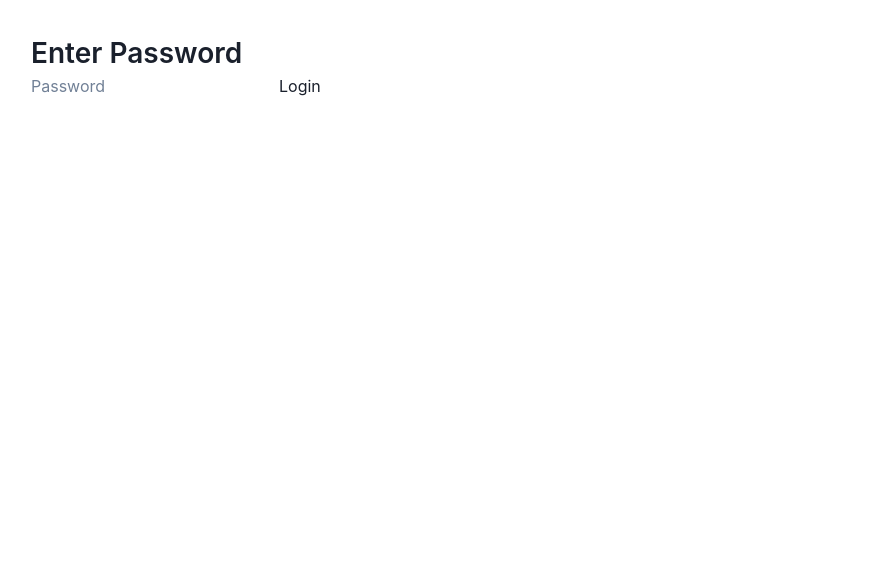
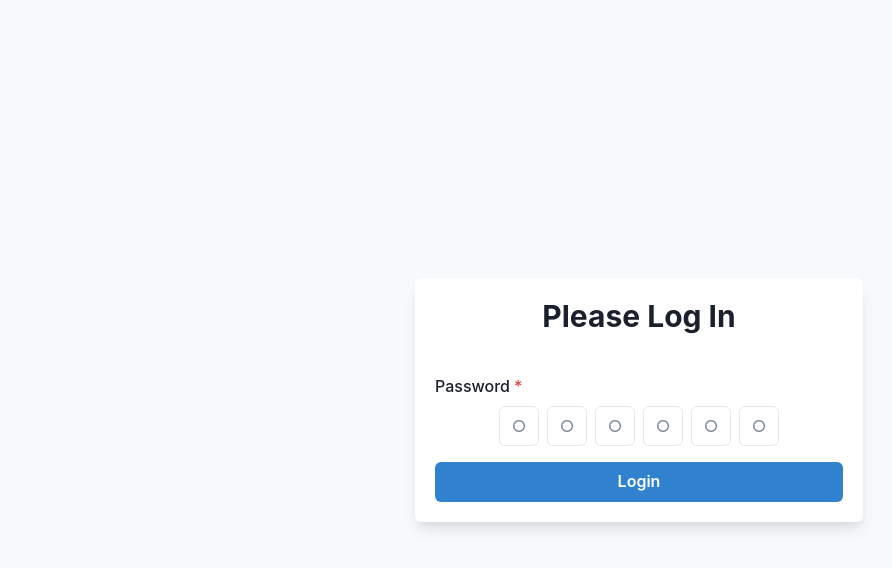
Before and after one commit to Carson-NNY/check-in-app, a Next.js app: page /login in a window 1280 px wide. Shown: the top 568 px of the page, without its empty margins (1-893 px from the left). Built offline with nearby package versions, Linux system fonts and the light colour scheme.

Commit message:
login page, logout button, pin component

```diff
--- a/package.json
+++ b/package.json
@@ -11,6 +11,7 @@
   "dependencies": {
     "@ark-ui/react": "^5.14.0",
     "@chakra-ui/next-js": "^2.4.2",
+    "@chakra-ui/pin-input": "^2.1.0",
     "@chakra-ui/react": "^2.10.9",
     "@emotion/react": "^11.14.0",
     "@emotion/styled": "^11.14.0",
--- a/src/app/event_participants/[id]/page.tsx
+++ b/src/app/event_participants/[id]/page.tsx
@@ -6,6 +6,7 @@ import { useState, useEffect, useMemo } from "react";
 import ErrorMessage from "@/components/ErrorMessage/ErrorMessage";
 import useDebounce from "@/hooks/useDebounce";
 import SearchBox from "@/components/SearchBox/SearchBox";
+import LogoutButton from "@/components/Button/LogoutButton";
 
 export default function EventParticipants({
   params,
@@ -73,6 +74,7 @@ export default function EventParticipants({
 
   return (
     <div className={styles.page}>
+      <LogoutButton />
       <h2>
         Event Participants{" "}
         <span style={{ fontSize: "18px" }}>(Event ID: {eventId})</span>
--- a/src/app/login/page.tsx
+++ b/src/app/login/page.tsx
@@ -1,40 +1,92 @@
+// src/app/login/page.tsx
 "use client";
 
-import { useState } from "react";
+import { useEffect, useState } from "react";
 import { useRouter } from "next/navigation";
+import {
+  Flex,
+  Card,
+  CardHeader,
+  CardBody,
+  Heading,
+  FormControl,
+  FormLabel,
+  Input,
+  Button,
+  Text,
+  useColorModeValue,
+  HStack,
+} from "@chakra-ui/react";
+
+import { PinInput, PinInputField } from "@chakra-ui/pin-input";
 
 export default function LoginPage() {
-  const [password, setPassword] = useState("");
+  // const [password, setPassword] = useState("");
+  const [pin, setPin] = useState("");
   const [error, setError] = useState("");
   const router = useRouter();
+  const bg = useColorModeValue("gray.50", "gray.700");
 
   async function handleLogin(e: React.FormEvent) {
     e.preventDefault();
     const res = await fetch("/api/auth/login", {
       method: "POST",
       headers: { "Content-Type": "application/json" },
-      body: JSON.stringify({ password }),
+      body: JSON.stringify({ password: pin }),
     });
 
     if (res.ok) {
       router.push("/");
     } else {
-      setError("Incorrect password.");
+      setError("Incorrect PIN.");
     }
   }
 
+  useEffect(() => {
+    // Clear error message on component mount
+    setError("");
+  }, [pin]);
+
   return (
-    <form onSubmit={handleLogin} style={{ padding: "2rem" }}>
-      <h2>Enter Password</h2>
-      <input
-        type="password"
-        value={password}
-        onChange={(e) => setPassword(e.target.value)}
-        placeholder="Password"
-        required
-      />
-      <button type="submit">Login</button>
-      {error && <p style={{ color: "red" }}>{error}</p>}
-    </form>
+    <Flex align="center" justify="center" minH="100vh" bg={bg} px={4}>
+      <Card w="full" maxW="md" shadow="lg">
+        <CardHeader textAlign="center">
+          <Heading size="lg">Please Log In</Heading>
+        </CardHeader>
+        <CardBody>
+          <form onSubmit={handleLogin}>
+            <FormControl id="password" isRequired>
+              <FormLabel>Password</FormLabel>
+              {/* <Input
+                type="password"
+                value={password}
+                onChange={(e) => setPassword(e.target.value)}
+                placeholder="Enter your password"
+              /> */}
+              <HStack justify="center">
+                <PinInput mask value={pin} onChange={(val) => setPin(val)}>
+                  <PinInputField />
+                  <PinInputField />
+                  <PinInputField />
+                  <PinInputField />
+                  <PinInputField />
+                  <PinInputField />
+                </PinInput>
+              </HStack>
+            </FormControl>
+
+            {error && (
+              <Text color="red.500" mt={2} textAlign="center">
+                {error}
+              </Text>
+            )}
+
+            <Button type="submit" mt={4} colorScheme="blue" w="full">
+              Login
+            </Button>
+          </form>
+        </CardBody>
+      </Card>
+    </Flex>
   );
 }
--- a/src/app/page.tsx
+++ b/src/app/page.tsx
@@ -15,7 +15,6 @@ export default async function Home() {
           alt="MoMath Logo"
           width={400}
           height={400}
-          // className={styles.logo}
         />
       </div>
 
--- a/src/components/Button/Button.module.css
+++ b/src/components/Button/Button.module.css
@@ -1,5 +1,5 @@
 .blue {
-  background-color: #2563eb;
+  background-color: #1b70e9;
   color: white;
   padding: 0.5rem 0.6rem;
   border: none;
```
Also changed, not shown: src/app/api/auth/logout/route.ts (added, +17 -0 lines), src/components/Button/LogoutButton.tsx (added, +20 -0 lines), src/components/Event/Event.tsx (+5 -4 lines), 1 other file (tests, documents, lock files or other folders).
